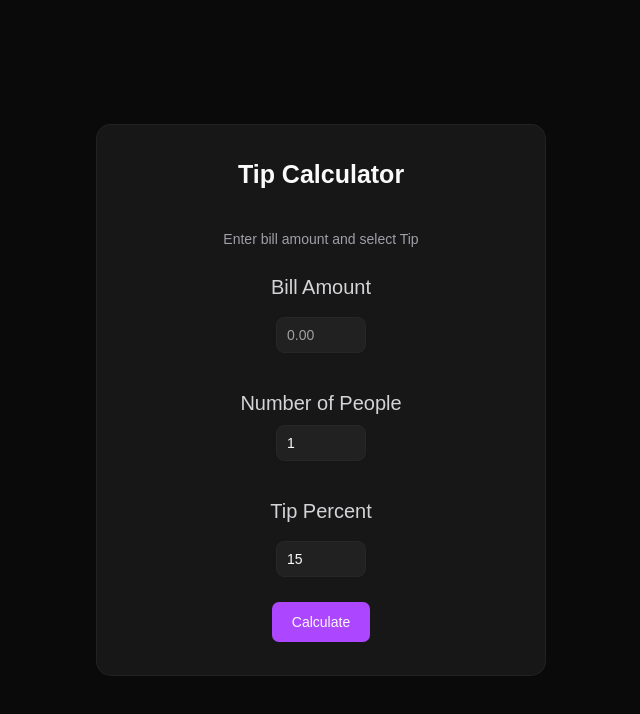
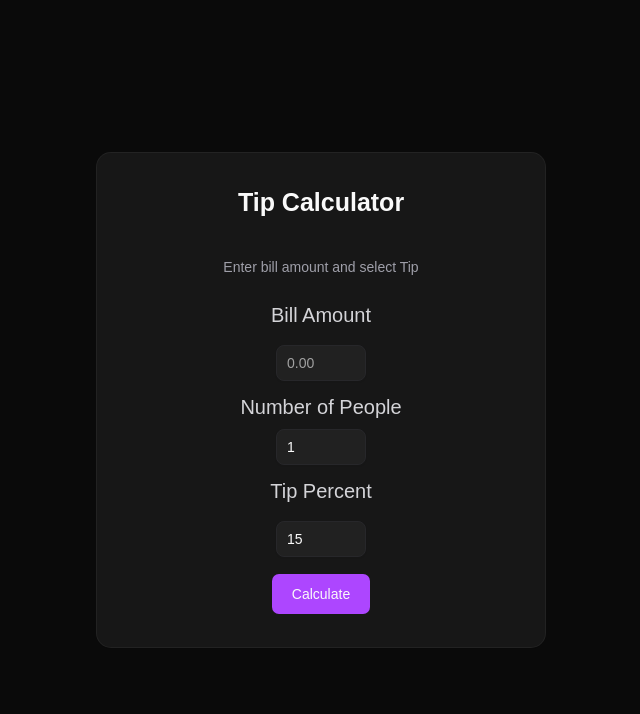
Before and after one commit to Prox1ty/Tip-Calculator, a React (Vite) app: page / in a window 1280 px wide. Shown: the top 714 px of the page, without its empty margins (319-959 px from the left). Built offline with nearby package versions, Linux system fonts and the light colour scheme.

Commit message:
final bug fixes and form validation addition

```diff
--- a/src/customScripts/BillCard.jsx
+++ b/src/customScripts/BillCard.jsx
@@ -25,6 +25,26 @@ const BillCard = (props) => {
     const [tipAmount, setTipAmount] = useState(0.0);
     const [amountPerPerson, setAmountPerPerson] = useState(0.0);
 
+    const handleCalculation = (e) => {
+        e.preventDefault();
+
+        if (Number(people) <= 0) {
+            setOverride(true);
+            setShowResult(false);
+            return;
+        }
+
+        setOverride(false);
+        const computedTip = calculateTipAmount(bill, tipPercent);
+        const computedTotal = calculateTotalBill(bill, computedTip);
+        const computedPerPerson = calculatePerPersonAmount(computedTotal, people);
+
+        setTipAmount(computedTip.toFixed(2));
+        setTotalBill(computedTotal.toFixed(2));
+        setAmountPerPerson(computedPerPerson.toFixed(2));
+        setShowResult(true);
+    }
+
     return (
         <>
             <Card className="w-full max-w-md h-full max-h-md bg-card text-card-foreground border-border p-[32px]">
@@ -33,17 +53,26 @@ const BillCard = (props) => {
                     <CardDescription className="text-zinc-400">Enter bill amount and select Tip</CardDescription>
                 </CardHeader>
                 <CardContent className="space-y-6"> {/* 6 px margin top*/}
+                <form onSubmit={handleCalculation}>
                     <div className="space-y-2 text-center">
                         <label className="text-xl font-medium text-zinc-300 block pb-[8px]">Bill Amount</label>
                         <Input
                             type="number"
                             placeholder="0.00"
                             value={bill}
-                            onChange={(e) => setBill(e.target.value >= 0 ? e.target.value : 0)}
+                            onChange={(e) => {
+                                const val = Number(e.target.value);
+                                if (val > 10000000) {
+                                    setBill(val);
+                                } else {
+                                    setBill(val >= 0 ? e.target.value : 0)
+                                }
+                                setShowResult(false);
+                            }}
                             className="bg-zinc-950 border-zinc-800 text-zinc-50 w-[90px] min-w-20"
                         />
                     </div>
-                    {/* Box for selecting number of people. Default 1 */}
+                    {/* Box for selecting number of people.*/}
                     <div className="text-center p-3">
                         <label className="text-xl font-medium text-zinc-300 block pb-2">Number of People</label>
                         <Input
@@ -74,30 +103,15 @@ const BillCard = (props) => {
                     <div className="space-y-2 w-full max-w flex justify-center">
 
                         <Button
-                            onClick={() => {
-                                if (people == 0) {
-                                    setOverride(true);
-                                    return;
-                                }
-                                setOverride(false);
-                                const computedTip = calculateTipAmount(bill, tipPercent);
-                                const computedTotal = calculateTotalBill(bill, computedTip);
-                                const computedPerPerson = calculatePerPersonAmount(computedTotal, people);
-                                // fixing to 2 decimal places
-                                setTipAmount(computedTip.toFixed(2));
-                                setTotalBill(computedTotal.toFixed(2));
-                                setAmountPerPerson(computedPerPerson.toFixed(2));
-
-                                setShowResult(true);
-                            }}
-                            className="max-w-1/3 min-w-20 bg-purple-500 text-zinc-50 text-x p-5 hover:bg-purple-700"
+                            type="submit"
+                            className="max-w-26 min-w-20 mt-4 bg-purple-500 text-zinc-50 text-x p-5 hover:bg-purple-700 cursor-pointer"
                         >
                         Calculate
                         </Button>
                     </div>
                     {/* Results section. Should show Total bill (tip included), the tip amount and amount per person */}
                    {showResult === true && !override && (
-                        <div className="w-full grid grid-cols-3 mt-4 gap-2 bg-zinc-950 border border-zinc-800 text-zinc-50 rounded-xl p-4">
+                        <div className="w-full grid grid-cols-3 mt-4 gap-2 bg-zinc-950 border border-zinc-800 text-zinc-50 rounded-xl p-4 pl-0 pr-0">
                             {/* Total Bill */}
                             <div className="flex flex-col items-center justify-between text-center min-h-[90px]">
                                 <span className="text-sm font-medium text-zinc-400">Total Bill</span>
@@ -121,8 +135,8 @@ const BillCard = (props) => {
 
                         </div>
                     )}
+                </form>
                 </CardContent>
-
             </Card>
         </>
     );
```
